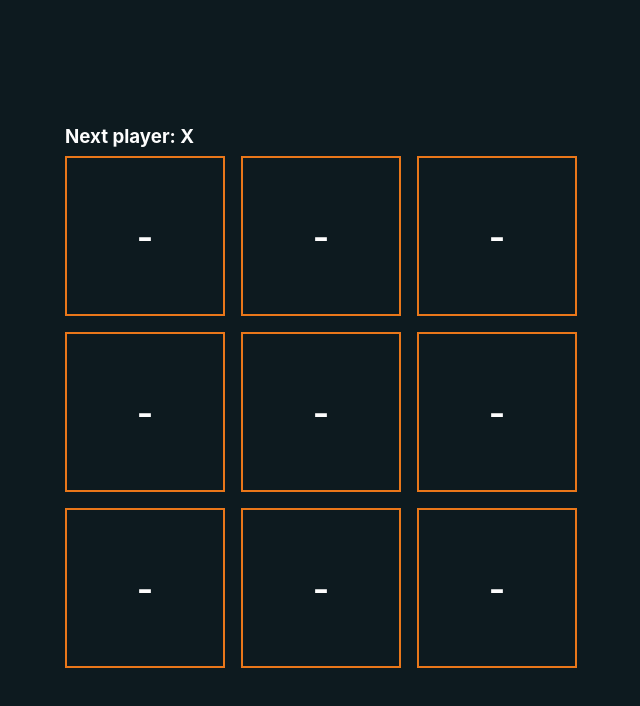
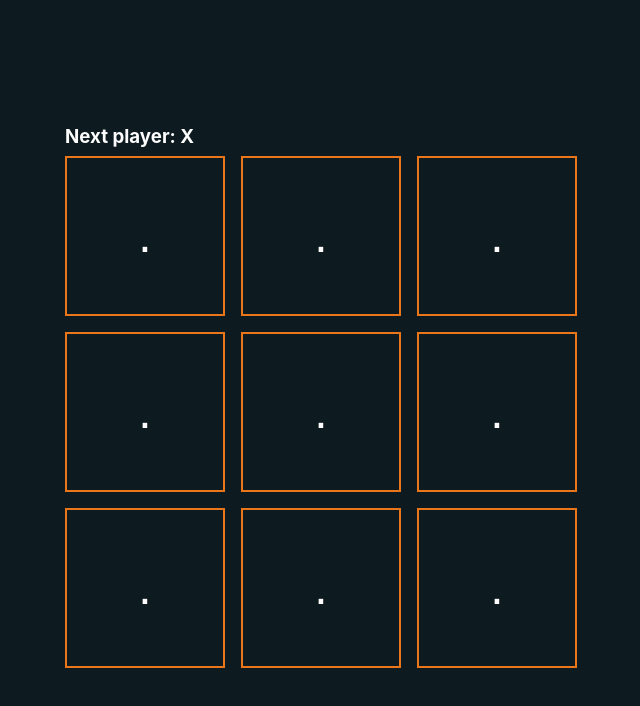
Before and after one commit to alex-robert888/react-tic-tac-toe, a React (Create React App) app: page / in a window 1280 px wide. Shown: the top 706 px of the page, without its empty margins (319-959 px from the left). Built offline with nearby package versions, Linux system fonts and the light colour scheme.

Commit message:
Make Square stateless and Board hold the state instead

```diff
--- a/src/components/Board/Board.jsx
+++ b/src/components/Board/Board.jsx
@@ -1,26 +1,45 @@
-import React from 'react';
+import React, { useState } from 'react';
 import './Board.scss';
 import Square from '../Square/Square';
 
 const Board = () => {
+    const [squaresContents, setSquaresContents] = useState(Array(9).fill('.'));
+    const [currentState, setCurrentState] = useState(true);
+
+    function handleSquareOnClick(i) {
+        let newSquaresContents = squaresContents.slice();
+        newSquaresContents[i - 1] = currentState ? 'X' : 'O';
+        setCurrentState(!currentState);
+        setSquaresContents(newSquaresContents);
+    }
+
+    function renderSquare(i) {
+        return (
+            <Square
+                value={squaresContents[i - 1]}
+                onClickHandler={() => handleSquareOnClick(i)}
+            />
+        )
+    }
+
     return (
         <div className='board'>
             <div className="row">
-                <Square />
-                <Square />
-                <Square />
+                { renderSquare(1) }
+                { renderSquare(2) }
+                { renderSquare(3) }
             </div>
 
             <div className="row">
-                <Square />
-                <Square />
-                <Square />
+                { renderSquare(4) }
+                { renderSquare(5) }
+                { renderSquare(6) }
             </div>
 
             <div className="row">
-                <Square />
-                <Square />
-                <Square />
+                { renderSquare(7) }
+                { renderSquare(8) }
+                { renderSquare(9) }
             </div>
         </div>
     );
--- a/src/components/Square/Square.jsx
+++ b/src/components/Square/Square.jsx
@@ -2,11 +2,9 @@
 import React, { useState } from 'react';
 import './Square.scss';
 
-const Square = () => {
-    const [value, setValue] = useState('-');
-
+const Square = ({value, onClickHandler}) => {
     return (
-        <button className='square' onClick={() => setValue('X')}>
+        <button className='square' onClick={() => onClickHandler() }>
             {value}
         </button>
 
```
Also changed, not shown: 1 other file (tests, documents, lock files or other folders).
